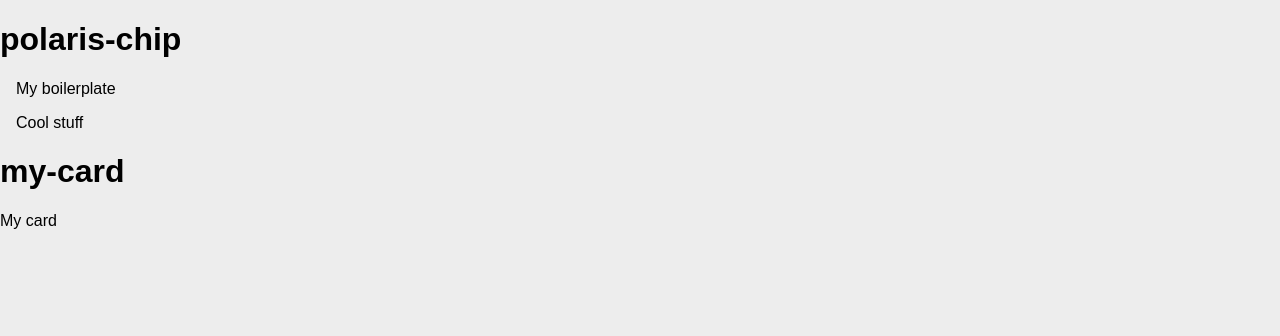
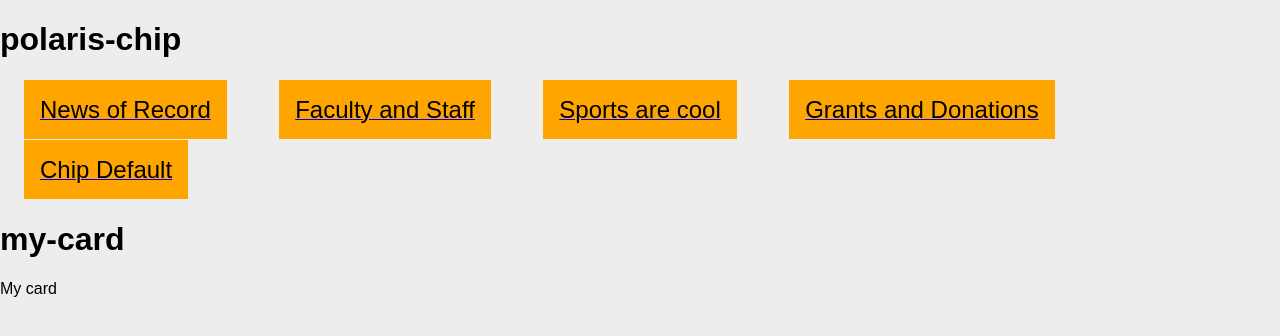
Before and after one commit to mcfontaine24/polaris-chip, a website with bundled scripts: page index.html in a window 1280 px wide. Built offline with nearby package versions, Linux system fonts and the light colour scheme.

Commit message:
change title

```diff
--- a/index.html
+++ b/index.html
@@ -26,9 +26,13 @@
 <body>
   <h1>polaris-chip</h1>
   <!-- this is going to do whatever the tag's defaults are -->
+  <polaris-chip title = "News of Record" link="https://www.psu.edu/"></polaris-chip>
+  <polaris-chip title = "Faculty and Staff" ></polaris-chip>
+  <polaris-chip title = "Sports are cool"> </polaris-chip>
+  <polaris-chip title = "Grants and Donations"></polaris-chip>
+
+  <!-- this is going to take the tag and change the title -->
   <polaris-chip></polaris-chip>
-  <!-- this is going to take the tag and change the title -->
-  <polaris-chip title="Cool stuff"></polaris-chip>
 
   <h1>my-card</h1>
   <my-card></my-card>
--- a/src/polaris-chip.js
+++ b/src/polaris-chip.js
@@ -28,7 +28,8 @@ export class PolarisChip extends LitElement {
   constructor() {
     super();
     // a variable on this object called title
-    this.title = 'My boilerplate';
+    this.title = 'Chip Default';
+    this.link ="#";
   }
 
   // CSS styles are scoped JUST to this element. This uses a technology called
@@ -46,7 +47,19 @@ export class PolarisChip extends LitElement {
     */
       :host {
         /* Always make sure that your element has a default way of being displayed */
-        display: block;
+        display: inline flex;
+      }
+      span {
+        background-color : orange;
+        color : black;
+        font-size : 24px;
+        padding: 16px;
+        margin : 8px;
+      }
+
+      span:hover {
+        background-color: grey;
+        border : 1px solid black;
       }
     `;
   }
@@ -70,7 +83,7 @@ export class PolarisChip extends LitElement {
     // it is going to print the title of the element. The magic of Lit is that
     // when title is changed (even by inspecting the document and hacking the value)
     // it will automatically update what is displayed and do so incredibly quickly
-    return html`<span>${this.title}</span>`;
+    return html`<a href="${this.link}"><span>${this.title}</span></a>`;
   }
 
   // LitElement uses the properties call to do the following:
@@ -82,6 +95,7 @@ export class PolarisChip extends LitElement {
     return {
       // this is a String. Array, Object, Number, Boolean are other valid values here
       title: { type: String },
+      link:{type: String}
     };
   }
 }
```
